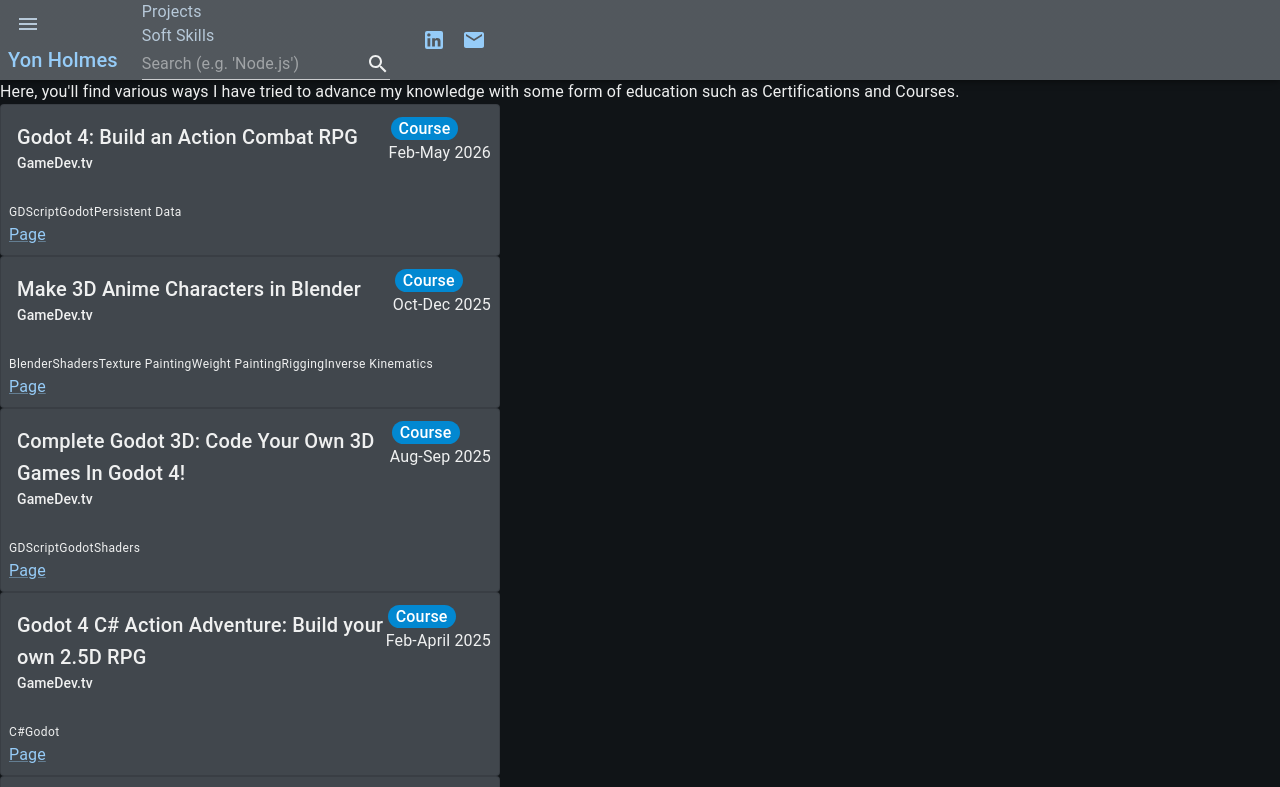
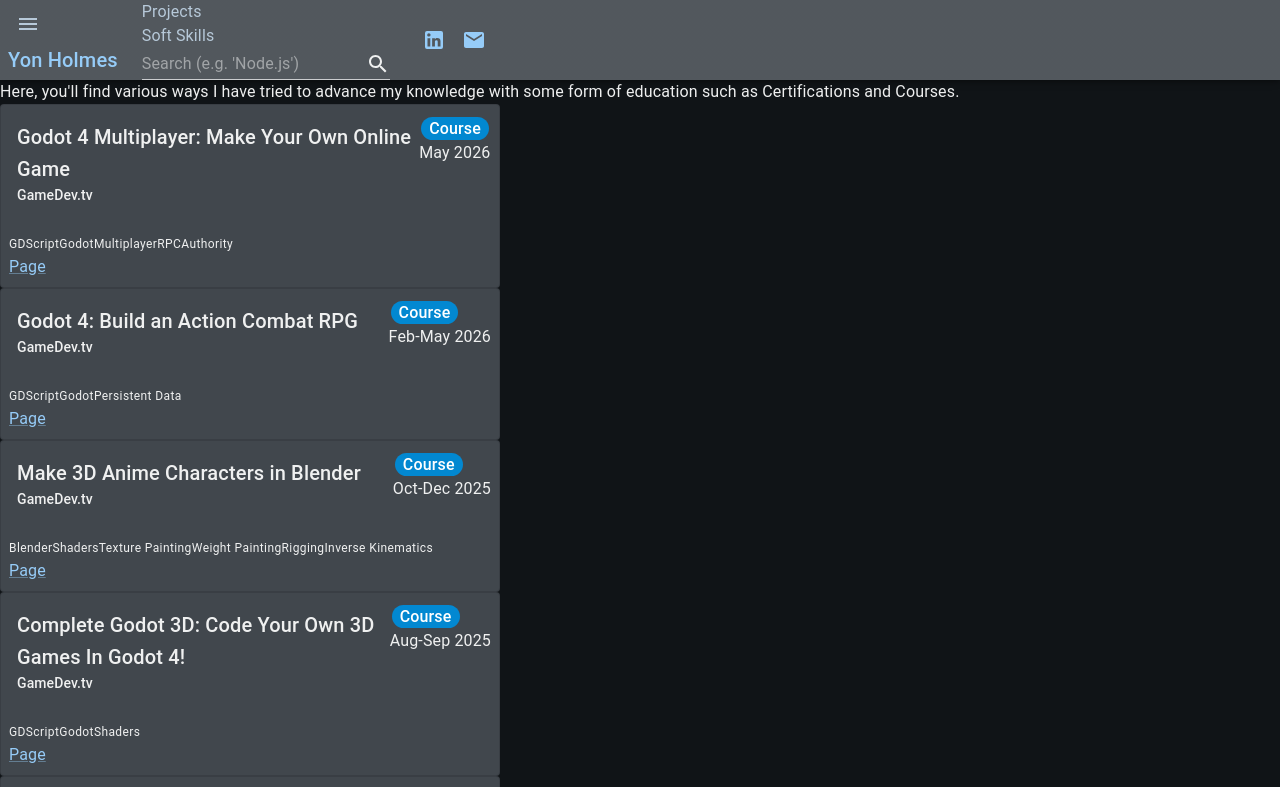
Before and after one commit to yonHolmes/portfolio, a Next.js app: page /portfolio/education in a window 1280 px wide. Shown: the top 787 px of the page. Built offline with nearby package versions, Linux system fonts and the light colour scheme; what @mui/material-nextjs would draw is missing.

Commit message:
chore: Added Godot MP Course to Education

```diff
--- a/src/consts/educationConsts.ts
+++ b/src/consts/educationConsts.ts
@@ -46,7 +46,16 @@
 }
 
 export const education: Record<string, EducationInfo> = {
-  godotActionCombarRPG3D: {
+  godotMakeYourOwnOnlineGame: {
+    education: 'Godot 4 Multiplayer: Make Your Own Online Game',
+    subText: 'GameDev.tv',
+    educationURL: 'https://www.gamedev.tv/courses/godot-multiplayer',
+    type: educationType.course,
+    date: new Date('2026-06-02'),
+    dateStr: 'May 2026',
+    skills: ['GDScript', 'Godot', 'Multiplayer', 'RPC', 'Authority']
+  },
+  godotActionCombatRPG3D: {
     education: 'Godot 4: Build an Action Combat RPG',
     subText: 'GameDev.tv',
     educationURL: 'https://www.gamedev.tv/courses/godot-rpg',
```
